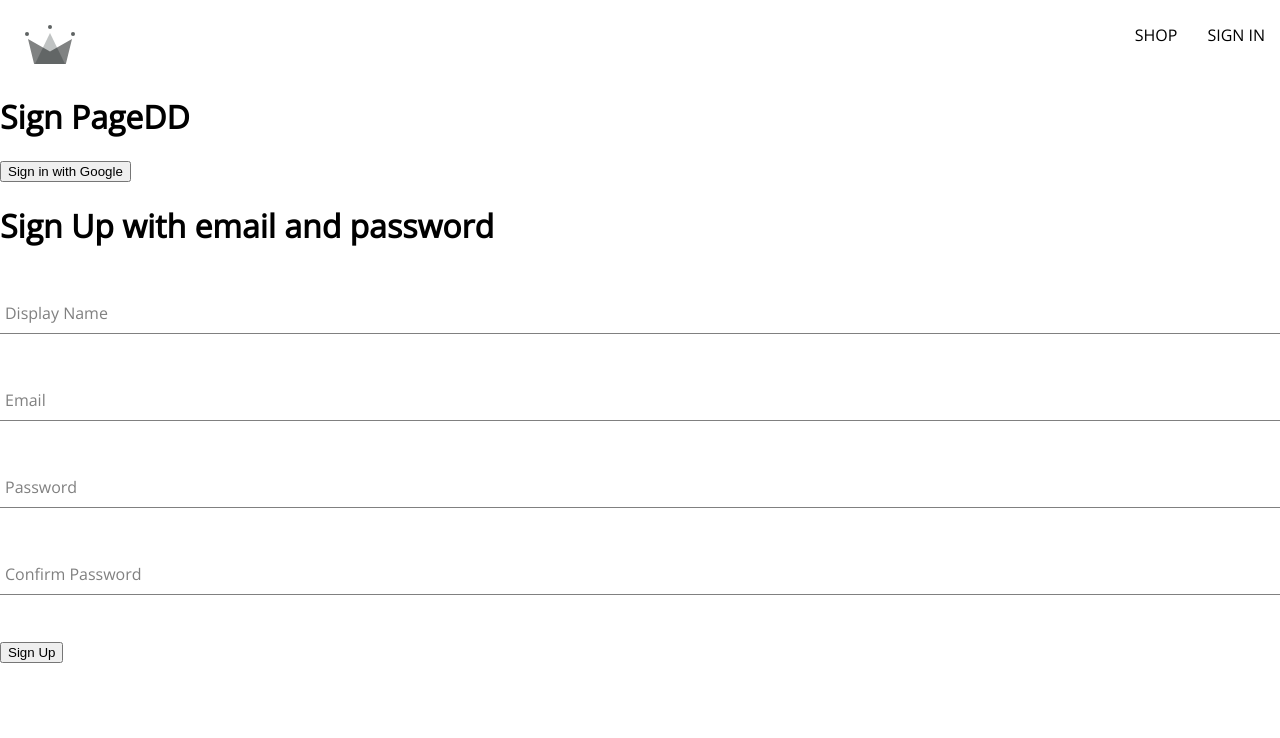
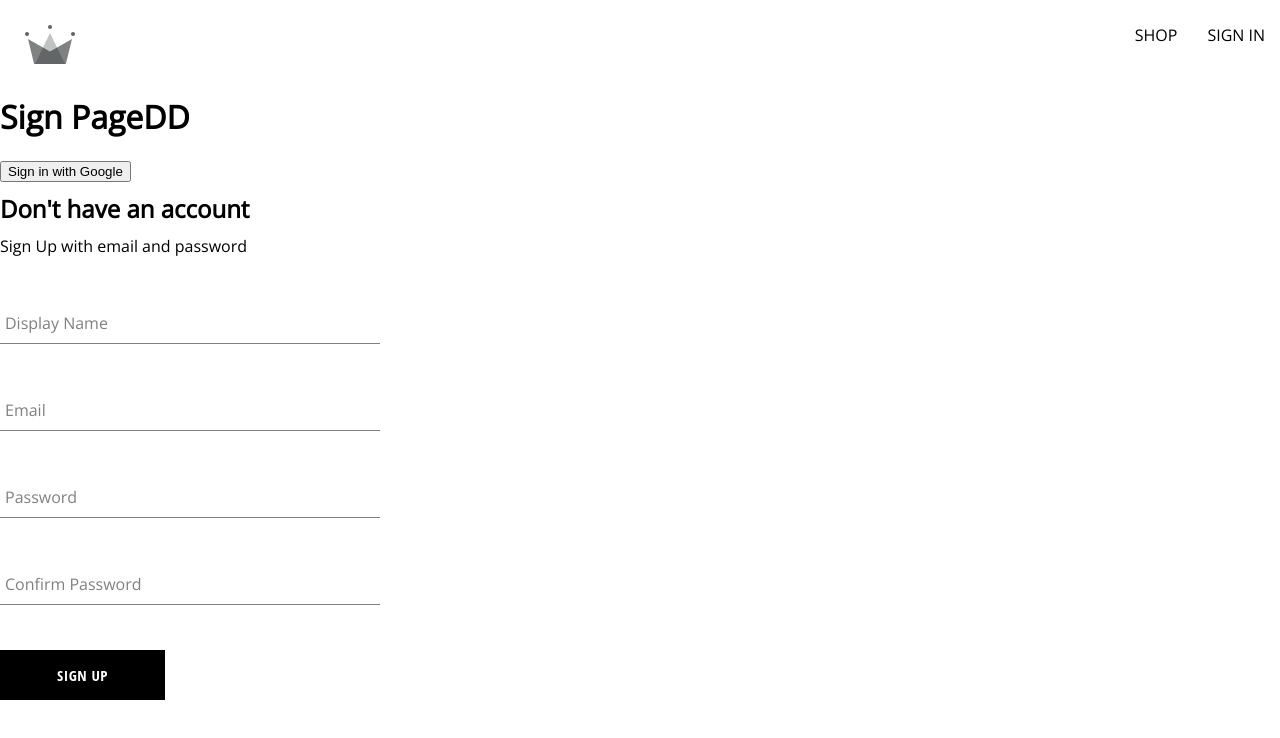
Before and after one commit to Larrygf02/clothing-store-demo, a React (Create React App) app: page /signin in a window 1280 px wide. Shown: the top 738 px of the page. Built offline with nearby package versions, Linux system fonts and the light colour scheme; no server answers.

Commit message:
add button component

```diff
--- /dev/null
+++ b/src/components/button/button.component.jsx
@@ -0,0 +1,15 @@
+import "./button.styles.scss"
+
+const BUTTON_TYPES_CLASSES = {
+    'google': 'google-sign-in',
+    'inverted': 'inverted'
+}
+const Button = ({ children, buttonType }) => {
+    return (
+        <button className={`button-container ${BUTTON_TYPES_CLASSES[buttonType]}`}>
+            {children}
+        </button>
+    )
+}
+
+export default Button;
--- /dev/null
+++ b/src/components/button/button.styles.scss
@@ -0,0 +1,46 @@
+.button-container {
+  min-width: 165px;
+  width: auto;
+  height: 50px;
+  letter-spacing: 0.5px;
+  line-height: 50px;
+  padding: 0 35px 0 35px;
+  font-size: 15px;
+  background-color: black;
+  color: white;
+  text-transform: uppercase;
+  font-family: 'Open Sans Condensed';
+  font-weight: bolder;
+  border: none;
+  cursor: pointer;
+  display: flex;
+  justify-content: center;
+
+  &:hover {
+    background-color: white;
+    color: black;
+    border: 1px solid black;
+  }
+
+  &.google-sign-in {
+    background-color: #4285f4;
+    color: white;
+
+    &:hover {
+      background-color: #357ae8;
+      border: none;
+    }
+  }
+
+  &.inverted {
+    background-color: white;
+    color: black;
+    border: 1px solid black;
+
+    &:hover {
+      background-color: black;
+      color: white;
+      border: none;
+    }
+  }
+}
--- a/src/components/sign-up-form/sign-up-form.component.jsx
+++ b/src/components/sign-up-form/sign-up-form.component.jsx
@@ -1,6 +1,9 @@
 import { useState } from "react"
 import { createAuthUserWithEmailAndPassword, createUserFromAuth } from "../../utils/firebase/firebase.utils"
+import Button from "../button/button.component"
 import FormInput from "../form-input/form-input.component"
+
+import "./sign-up-form.styles.scss"
 
 const defaultFormFields = {
     displayName: '',
@@ -44,14 +47,15 @@
     }
 
     return (
-        <div>
-            <h1>Sign Up with email and password</h1>
+        <div className="sign-up-container">
+            <h2>Don't have an account</h2>
+            <span>Sign Up with email and password</span>
             <form onSubmit={handleSubmit}>
                 <FormInput label="Display Name" inputOptions={{'type':"text", 'required':true, 'onChange':handleChange,'name':"displayName", 'value':displayName}}></FormInput>
                 <FormInput label="Email" inputOptions={{'type':"email", 'required':true, 'onChange':handleChange,'name':"email", 'value':email}}></FormInput>
                 <FormInput label="Password" inputOptions={{'type':"password", 'required':true, 'onChange':handleChange,'name':"password", 'value':password}}></FormInput>
                 <FormInput label="Confirm Password" inputOptions={{'type':"password", 'required':true, 'onChange':handleChange,'name':"confirmPassword", 'value':confirmPassword}}></FormInput>
-                <button type="submit">Sign Up</button>
+                <Button type="submit">Sign Up</Button>
             </form>
         </div>
     )
--- /dev/null
+++ b/src/components/sign-up-form/sign-up-form.styles.scss
@@ -0,0 +1,8 @@
+.sign-up-container {
+    display: flex;
+    flex-direction: column;
+    width: 380px;
+    h2 {
+        margin: 10px 0;
+    }
+}
```
